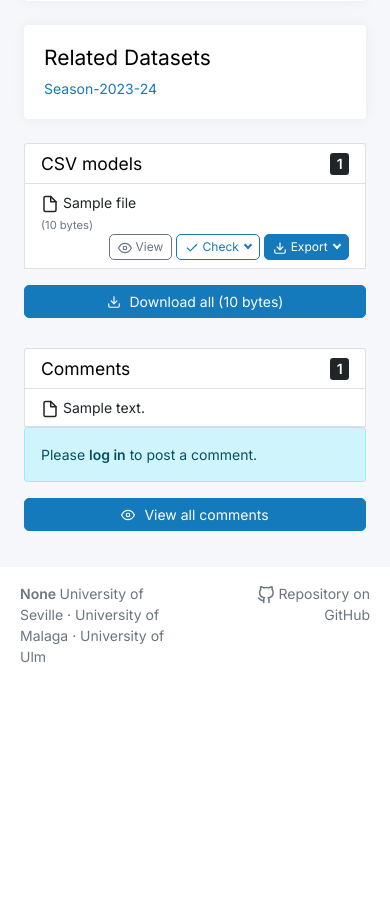
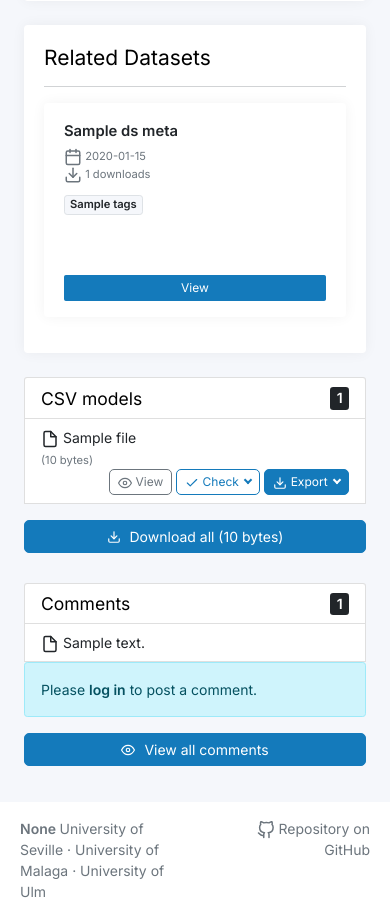
Before and after one commit to EGC-G2-M/nba-hub, a Flask app: template app/modules/dataset/templates/dataset/view_dataset.html in a window 390 px wide. Shown: the part 650-1568 px from the top of the page. Before the commit the page ends 1313 px from the top, so only its background shows below. Run offline with Flask 3, Linux system fonts and the light colour scheme; tables that the repository leaves empty hold one stand-in row (values such as "Sample post"); the template is opened without the code that fills it: values that come from a table or form of the project are taken from there, most other values are stand-ins (such as "Sample title", 1, 10 or a date in 2020); form fields are guessed from the names that the template uses; parts of the project's set-up code (start-up, migrations or seed data) failed here and were passed over; some libraries are stand-ins or nearby versions.

Commit message:
display related datasets section with card grid
Refs #10

```diff
--- a/app/modules/dataset/templates/dataset/view_dataset.html
+++ b/app/modules/dataset/templates/dataset/view_dataset.html
@@ -201,12 +201,47 @@
 
             <div class="card-body">
 
-                <h3> Related Datasets </h3>
-                <a href="http://localhost/doi/10.1234/season-2023-24/"
-                    target="_blank">Season-2023-24</a>
+                <h3>Related Datasets</h3>
+                <hr>
+                {% if related_datasets %}
+                <div class="row">
+                    {% for related in related_datasets %}
+                    <div class="col-md-3 mb-3">
+                        <div class="card h-100">
+                            <div class="card-body">
+                                <h5 class="card-title text-truncate">
+                                    <a href="{{ url_for('dataset.subdomain_index', doi=related.ds_meta_data.dataset_doi) }}" class="text-decoration-none text-dark">
+                                        {{ related.ds_meta_data.title }}
+                                    </a>
+                                </h5>
+
+                                <p class="card-text small text-muted mb-2">
+                                    <i data-feather="calendar"></i> {{ related.created_at.strftime('%Y-%m-%d') }} <br>
+                                    <i data-feather="download"></i> {{ related.download_count }} downloads
+                                </p>
+
+                                <div>
+                                    {% if related.ds_meta_data.tags %}
+                                        {% for tag in related.ds_meta_data.tags.split(',')[:2] %}
+                                            <span class="badge bg-light text-dark border">{{ tag }}</span>
+                                        {% endfor %}
+                                    {% endif %}
+                                </div>
+                            </div>
+                            <div class="card-footer bg-transparent border-top-0">
+                                <a href="{{ url_for('dataset.subdomain_index', doi=related.ds_meta_data.dataset_doi) }}" class="btn btn-primary btn-sm w-100">
+                                    View
+                                </a>
+                            </div>
+                        </div>
+                    </div>
+                    {% endfor %}
+            </div>
+            {% else %}
+            <p class="text-muted">No related datasets found.</p>
+            {% endif %}
 
             </div>
-
 
         </div>
 
```
